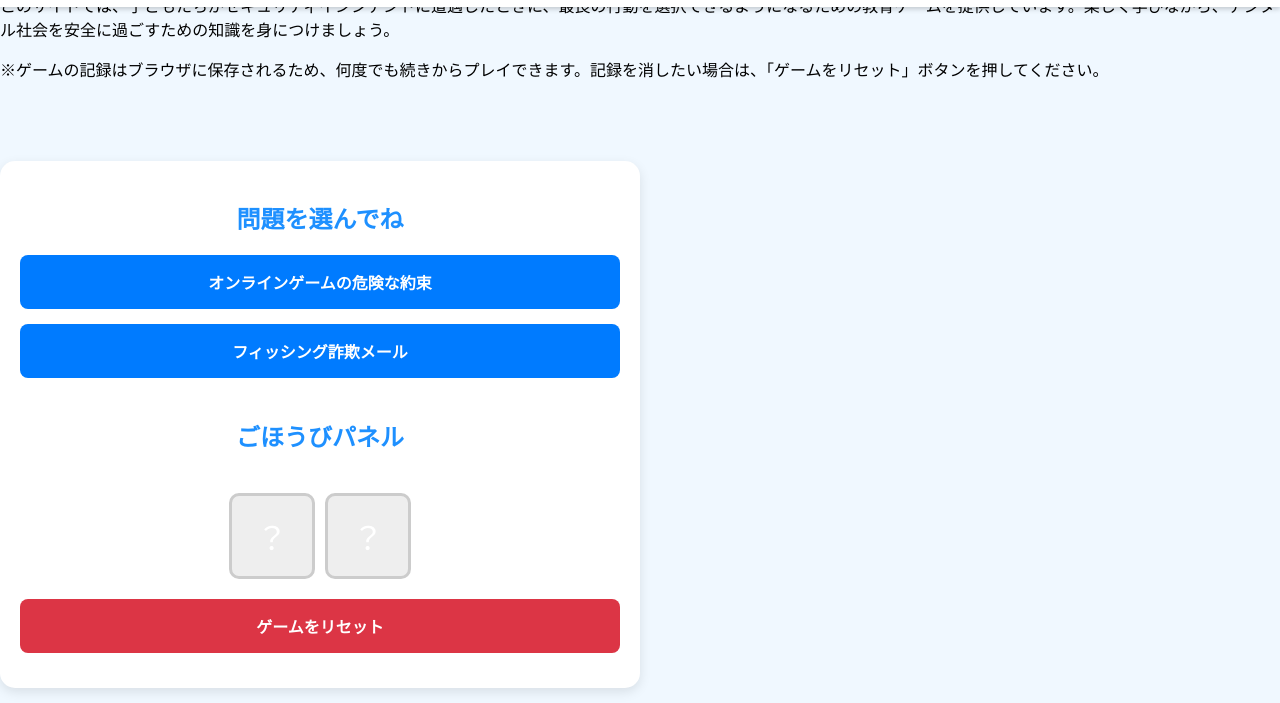
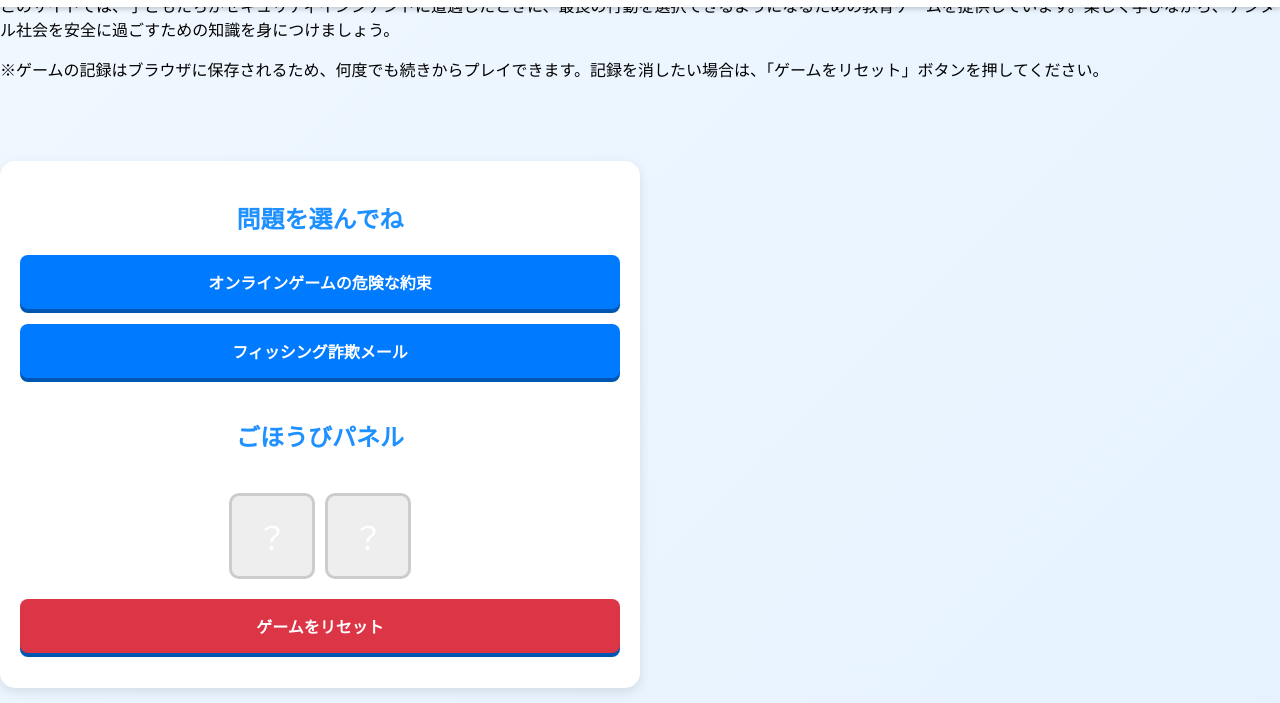
Before and after one commit to itoido/cyber-quest-kid, a plain HTML site: page index.html in a window 1280 px wide. Shown: the part 97-800 px from the top of the page. Drawn offline with Linux system fonts and the light colour scheme.

Commit message:
Update base.css

```diff
--- a/styles/base.css
+++ b/styles/base.css
@@ -1,38 +1,62 @@
 /* styles/base.css */
 
-/* 全体のフォント、背景色、レイアウトなど */
+/*
+* このファイルは、サイト全体に共通して適用される、
+* 基本的なスタイルを定義します。
+* 例：ページ全体の背景、共通のフォント、ボタンのデザインなど。
+*/
+
+/*
+* bodyセレクタ：ウェブページ全体のスタイル
+*/
 body {
-    font-family: 'Arial', sans-serif;
-    display: flex;
-    justify-content: center;
-    align-items: center;
-    min-height: 100vh;
-    background-color: #f0f8ff;
-    margin: 0;
+    font-family: 'Arial', sans-serif; /* 全体のフォントをArialに設定 */
+    display: flex;                   /* 子要素をFlexboxコンテナとして扱う */
+    justify-content: center;         /* 主軸（横方向）で子要素を中央に配置 */
+    align-items: center;             /* 交差軸（縦方向）で子要素を中央に配置 */
+    min-height: 100vh;               /* ページの最小の高さをビューポートの100%に設定 */
+    /* 背景をグラデーションに変更 */
+    background: linear-gradient(135deg, #f0f8ff, #e6f2ff); /* 淡い青のグラデーション背景 */
+    margin: 0;                       /* ページの周りの余白をなくす */
 }
 
-/* 共通のボタンデザイン */
+/*
+* 共通のボタンデザイン
+* problem-list, choices, return-button, reset-button に適用される
+*/
 .problem-list button,
 .choices button,
 .return-button,
 .reset-button {
-    display: block;
-    width: 100%;
-    margin-bottom: 15px;
-    padding: 15px;
-    font-size: 1rem;
-    font-weight: bold;
-    color: #fff;
-    background-color: #007bff;
-    border: none;
-    border-radius: 8px;
-    cursor: pointer;
-    transition: background-color 0.3s ease;
+    display: block;                  /* ブロック要素として表示 */
+    width: 100%;                     /* 親要素の幅いっぱいに広げる */
+    margin-bottom: 15px;             /* 下に15pxの余白 */
+    padding: 15px;                   /* 内側に15pxの余白 */
+    font-size: 1rem;                 /* 標準的なフォントサイズ */
+    font-weight: bold;               /* 太字に設定 */
+    color: #fff;                     /* 文字色を白に */
+    background-color: #007bff;       /* 背景色を青に */
+    border: none;                    /* 枠線をなくす */
+    border-radius: 8px;              /* 角を丸くする */
+    cursor: pointer;                 /* マウスカーソルを指の形にする */
+    transition: all 0.2s ease;       /* 全てのプロパティの変化を0.2秒かけて滑らかに */
+    /* 立体感のある影とへこむ効果を追加 */
+    box-shadow: 0 4px 0 #0056b3;     /* 下に4pxの影（濃い青） */
+    transform: translateY(0);        /* 縦方向の初期位置を設定 */
 }
 
+/*
+* マウスカーソルがボタンの上に乗ったときのデザイン（ホバー効果）
+*/
 .problem-list button:hover,
 .choices button:hover,
 .return-button:hover,
 .reset-button:hover {
-    background-color: #0056b3;
+    background-color: #0056b3;       /* 背景色を少し濃くする */
+    /* ホバーで影を短くし、へこむように見せる */
+    box-shadow: 0 2px 0 #0056b3;     /* 影を2pxに */
+    transform: translateY(2px);      /* 縦に2px下に移動させる */
+
+    /* 注：このfont-familyはここではなくbodyに設定するのが適切です */
+    font-family: 'M PLUS Rounded 1c', sans-serif;
 }
```
